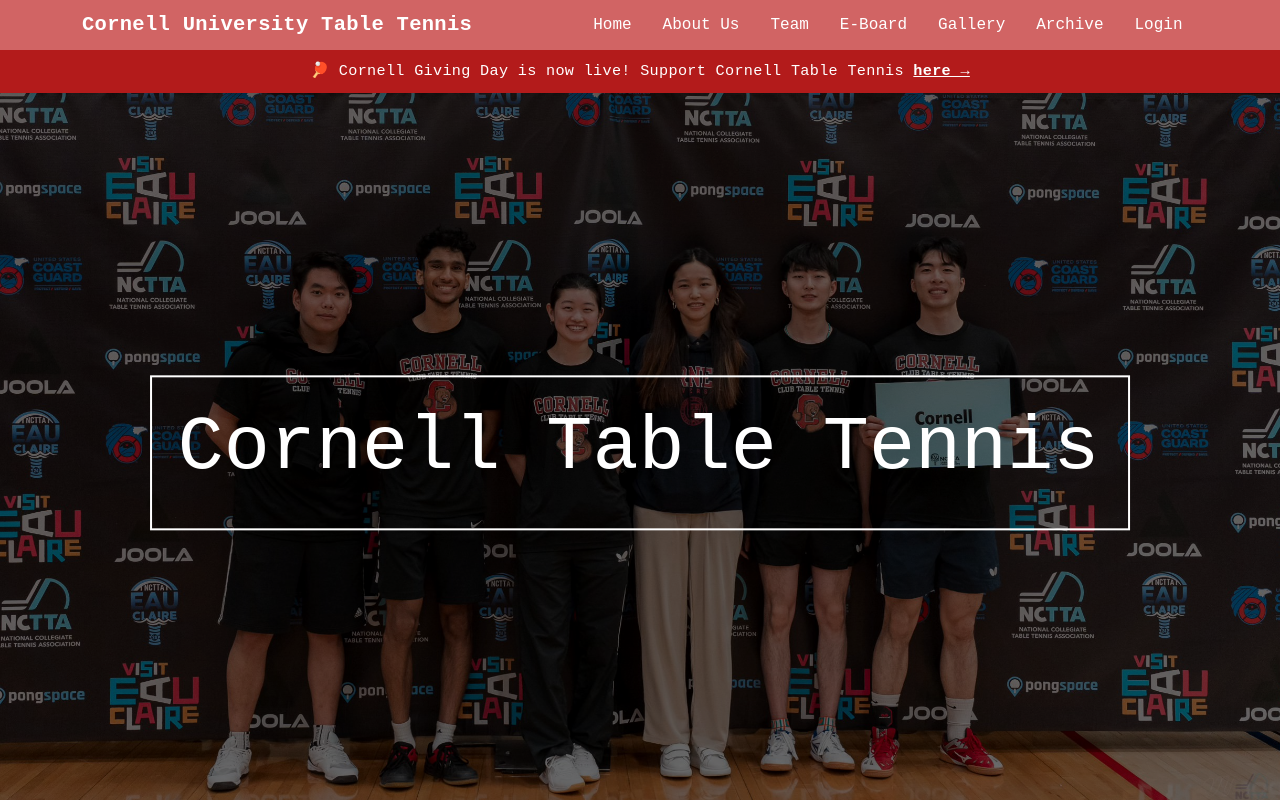
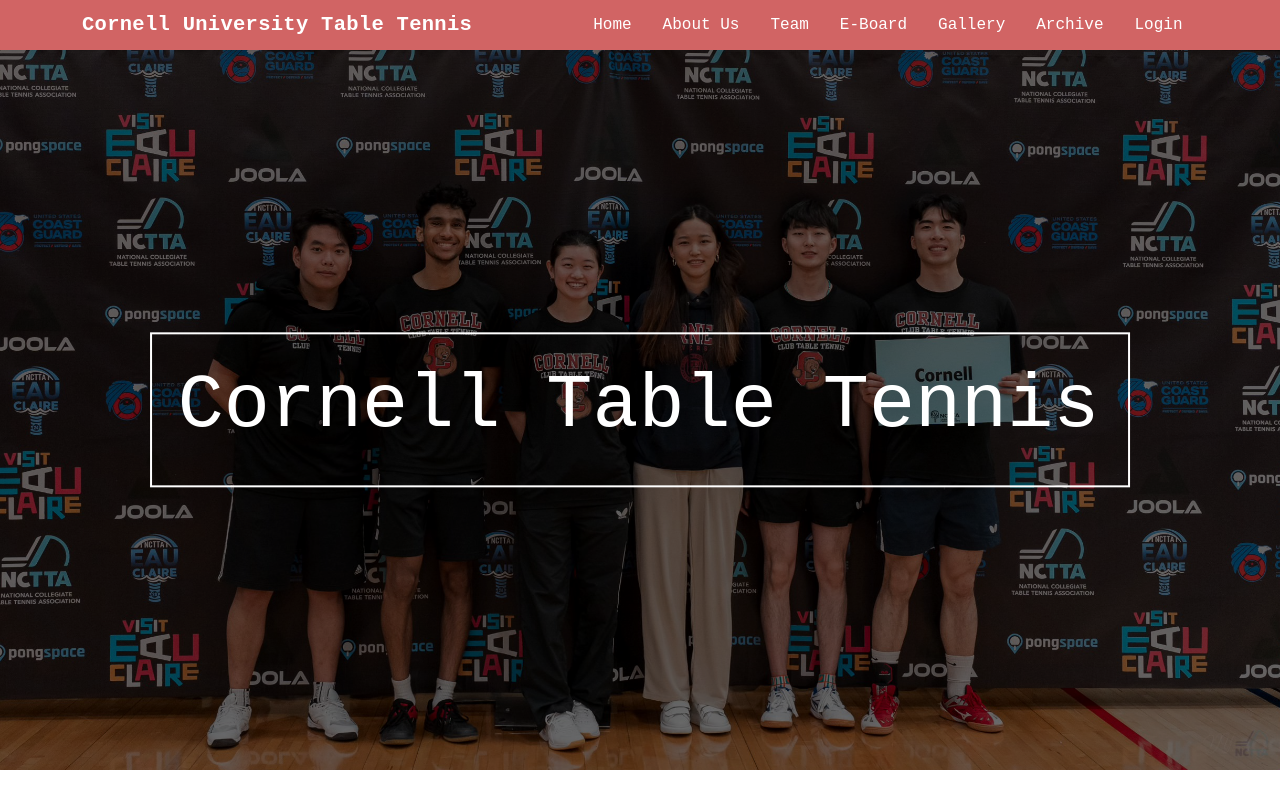
Before and after one commit to gordonm0253/cuttc, a React (Vite) app: page / in a window 1280 px wide. Shown: the top 800 px of the page. Built offline with nearby package versions, Linux system fonts and the light colour scheme; no server answers.

Commit message:
remove giving day stuff

```diff
--- a/package.json
+++ b/package.json
@@ -34,5 +34,6 @@
     "eslint-plugin-react-refresh": "^0.4.16",
     "globals": "^15.14.0",
     "vite": "^6.3.5"
-  }
+  },
+  "packageManager": "yarn@4.9.1+sha512.f95ce356460e05be48d66401c1ae64ef84d163dd689964962c6888a9810865e39097a5e9de748876c2e0bf89b232d583c33982773e9903ae7a76257270986538"
 }
--- a/src/App.jsx
+++ b/src/App.jsx
@@ -190,13 +190,6 @@ function Heading() {
         </Navbar.Collapse>
       </Container>
     </Navbar>
-    <div className="topBanner">
-        <p>🏓 Cornell Giving Day is now live! Support Cornell Table Tennis{" "}
-        <a href="https://givingday.cornell.edu/campaigns/cornell-table-tennis-club"
-           target="_blank" rel="noreferrer" className="bannerLink">
-            here →
-        </a></p>
-    </div>
     </>
   );
 }
```
